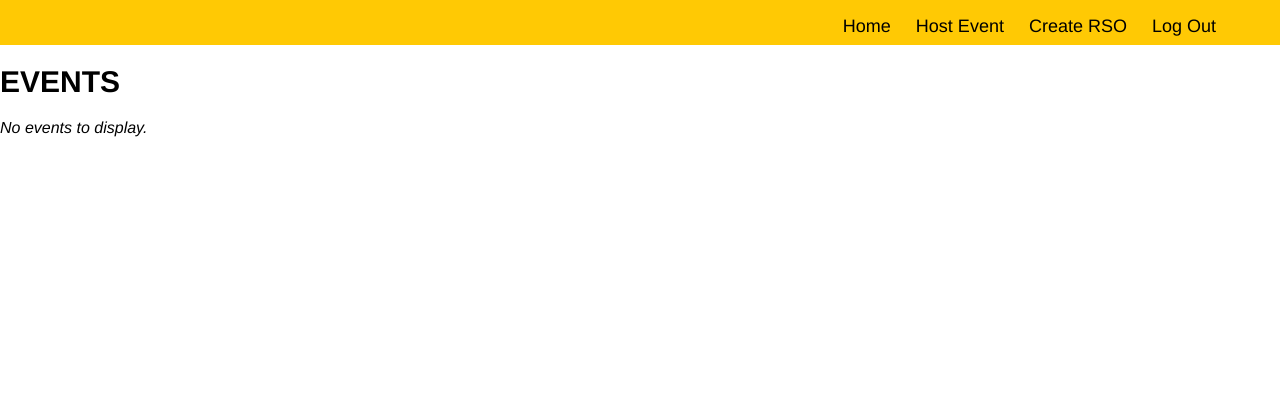
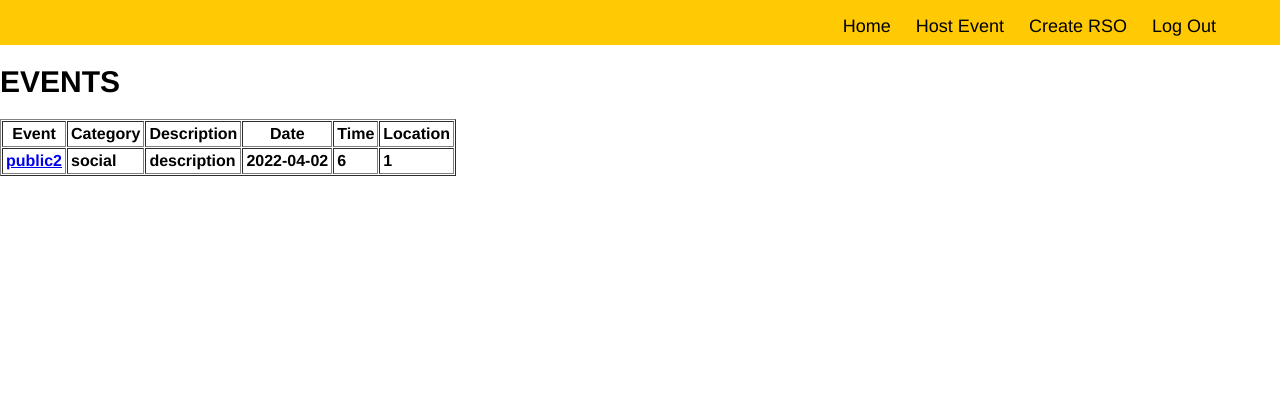
Before and after one commit to maldaranov/university_events, a PHP site: page / in a window 1280 px wide. Shown: the top 420 px of the page. Run offline with PHP 8.4, Linux system fonts and the light colour scheme; a user stored in the database is signed in; data comes from the database, SQL or seed files in the repository; data that the repository does not hold is empty.

Commit message:
added event logic :)

```diff
--- a/index.php
+++ b/index.php
@@ -15,7 +15,22 @@
         header("location: login.php?error=notloggedin");
     } else {
     // EVENTS LIST
-        $query = "SELECT * from event";
+    $currUserId = $_SESSION['user_id'];
+        $query ="SELECT DISTINCT event.eventId, event.eventName, event.eventCategory, event.eventDescription, event.eventDate, event.eventTime, event.eventLocationId, location.locationName
+        FROM rso_members
+        LEFT JOIN event
+        ON rso_members.rsoId = event.eventRsoId
+        LEFT JOIN user
+        ON rso_members.userId = user.userId
+        LEFT JOIN location
+        ON event.eventLocationId = location.locationId
+        WHERE
+        user.userId = $currUserId AND event.eventPrivacy = 2 AND rso_members.userId = $currUserId AND user.univId = event.eventUnivId
+        OR
+        event.eventPrivacy = 0
+        OR
+        event.eventPrivacy = 1 AND user.univId = event.eventUnivId
+        ";
         $result = mysqli_query($db, $query);
         $rows = mysqli_num_rows($result);
         if ($rows > 0) {
--- a/resources/database.sql
+++ b/resources/database.sql
@@ -101,7 +101,10 @@ CREATE TABLE event (
     UNIQUE (eventDate, eventTime, eventLocationId)
 );
 
-INSERT INTO event VALUES (NULL, 'public1', 'social', 'description', '2022-4-1', 6, 1, '1111111111', 'public1@ucf.edu', 1, NULL, 0);
+INSERT INTO event VALUES (NULL, 'public1', 'social', 'description', '2022-4-1', 6, 1, '1111111111', 'public1@ucf.edu', 1, 1, 1);
+INSERT INTO event VALUES (NULL, 'public2', 'social', 'description', '2022-4-2', 6, 1, '1111111111', 'public2@ucf.edu', 1, 0, 1);
+INSERT INTO event VALUES (NULL, 'private1', 'social', 'description', '2022-4-3', 6, 1, '1111111111', 'private1@ucf.edu', 2, 2, 1);
+INSERT INTO event VALUES (NULL, 'private2', 'social', 'description', '2022-4-4', 6, 1, '1111111111', 'private2@ucf.edu', 3, 2, 1);
 
     /* public_event_request TABLE */
 DROP TABLE IF EXISTS public_event_request;
```
Also changed, not shown: resources/checklist.txt (+7 -7 lines).
